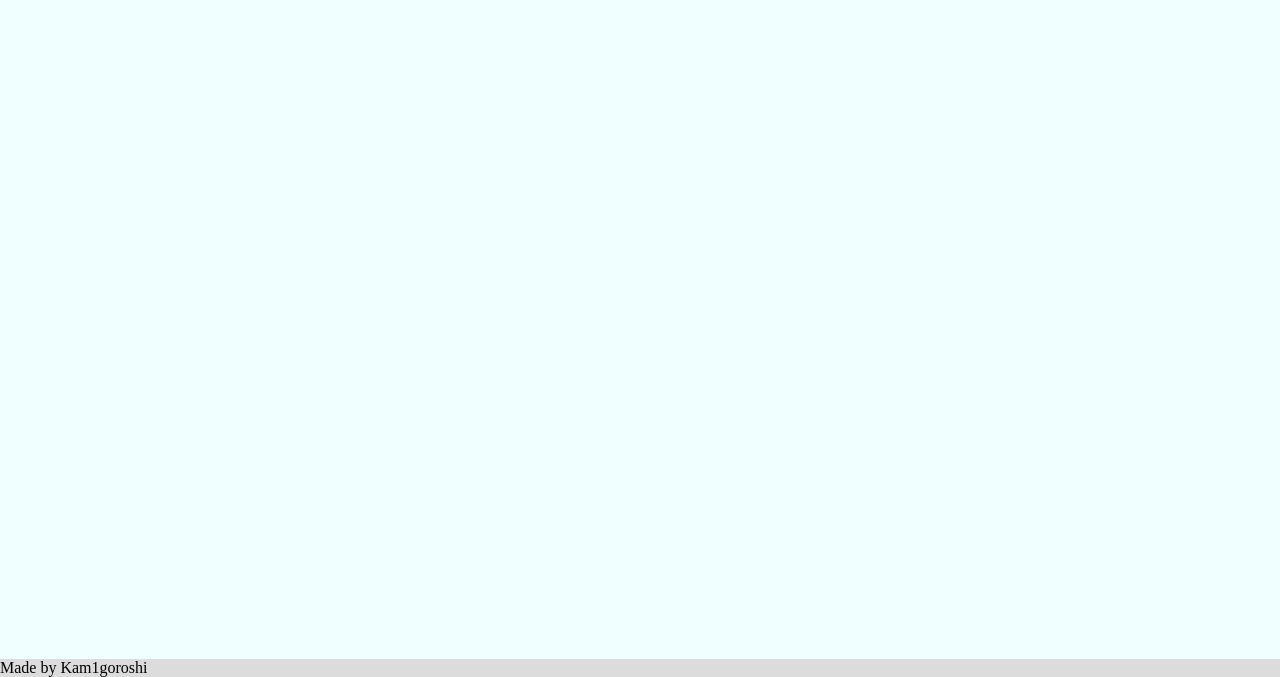
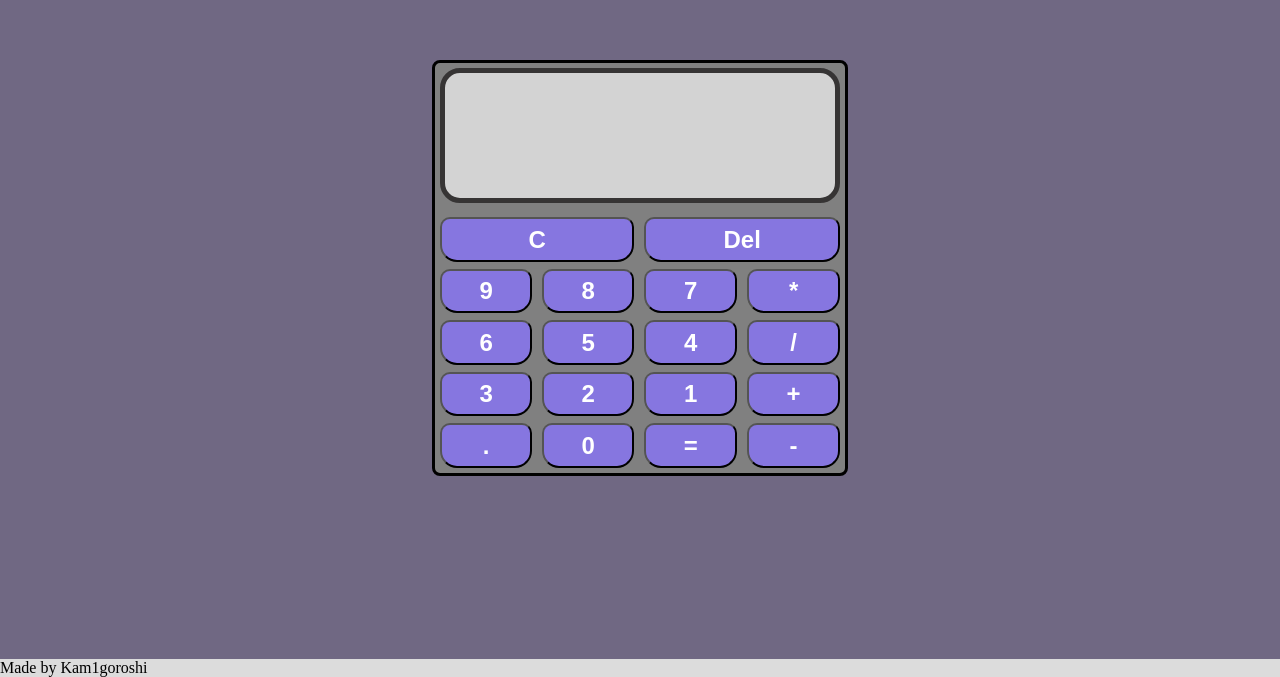
Before and after one commit to Kam1goroshi/odin-calculator, a plain HTML site: page index.html in a window 1280 px wide. Shown: the part 123-800 px from the top of the page. Drawn offline with Linux system fonts and the light colour scheme.

Commit message:
Implement basic css/html calculator
Buttons are not binded yet

```diff
--- a/index.html
+++ b/index.html
@@ -1,16 +1,45 @@
 <!DOCTYPE html>
 <html lang="en">
+
 <head>
     <meta charset="UTF-8">
     <meta http-equiv="X-UA-Compatible" content="IE=edge">
     <meta name="viewport" content="width=device-width, initial-scale=1.0">
     <link rel="stylesheet" href="./styles.css">
-    <script src="Calculator.js" defer></script>
+    <script src="index.js" defer></script>
     <title>Calculator</title>
 </head>
+
 <body>
     <header></header>
-    <main></main>
+    <main>
+        <div id="calculator">
+            <div id="display">
+
+            </div>
+            <div id="buttons">
+                <button id="bc" class="bigButton">C</button>
+                <button id="bdel" class="bigButton">Del</button>
+                <button id="b9">9</button>
+                <button id="b8">8</button>
+                <button id="b7">7</button>
+                <button id="b*">*</button>
+                <button id="b6">6</button>
+                <button id="b5">5</button>
+                <button id="b4">4</button>
+                <button id="b/">/</button>
+                <button id="b3">3</button>
+                <button id="b2">2</button>
+                <button id="b1">1</button>
+                <button id="b+">+</button>
+                <button id="b.">.</button>
+                <button id="b0">0</button>
+                <button id="b=">=</button>
+                <button id="b-">-</button>
+            </div>
+        </div>
+    </main>
     <footer>Made by Kam1goroshi</footer>
 </body>
+
 </html>
--- a/styles.css
+++ b/styles.css
@@ -1,5 +1,5 @@
 html, body {
-    background-color: #F0FFFF;
+    background-color: #706883;
     height: 100%;
     display: flex;
     flex-direction: column;
@@ -10,3 +10,58 @@ html, body {
     margin-top: auto;
     background-color: #DCDCDC;
   }
+
+  main{
+    flex:1;
+    display: flex;
+    align-items: center;
+    justify-content: center;
+  }
+  #calculator {
+    background-color: grey;
+    border-color: b;
+    border-style: solid;
+    border-radius: 8px;
+    padding: 5px;
+    display: flex;
+    flex-direction: column;
+    gap: 14px;
+    width: 400px;
+    height: 400px;
+  }
+
+  button{
+    background-color: rgb(134, 118, 224);
+    border-radius: 10px 10px 17px 17px;
+    border-color: black;
+    color: white;
+    font-size: x-large;
+    font-weight: 700;
+  }
+
+  #display{
+    background-color: lightgrey;
+    flex: 1;
+    border-color: rgb(54, 52, 52);
+    border-style: solid;
+    border-radius: 20px;
+    border-width: 5px;
+  }
+  #buttons {
+    display: grid;
+    flex: 2;
+    grid-template-areas:
+    'button button button button'
+    'button button button button'
+    'button button button button'
+    'button button button button'
+    'button button button button';
+    row-gap: 7px;
+    column-gap: 10px;
+  }
+  #bc{
+    grid-column: 1/span 2;
+  }
+  #bdel{
+    grid-column: 3/span 2;
+  }
```
Also changed, not shown: Calculator.spec.js (deleted), 1 other file.
